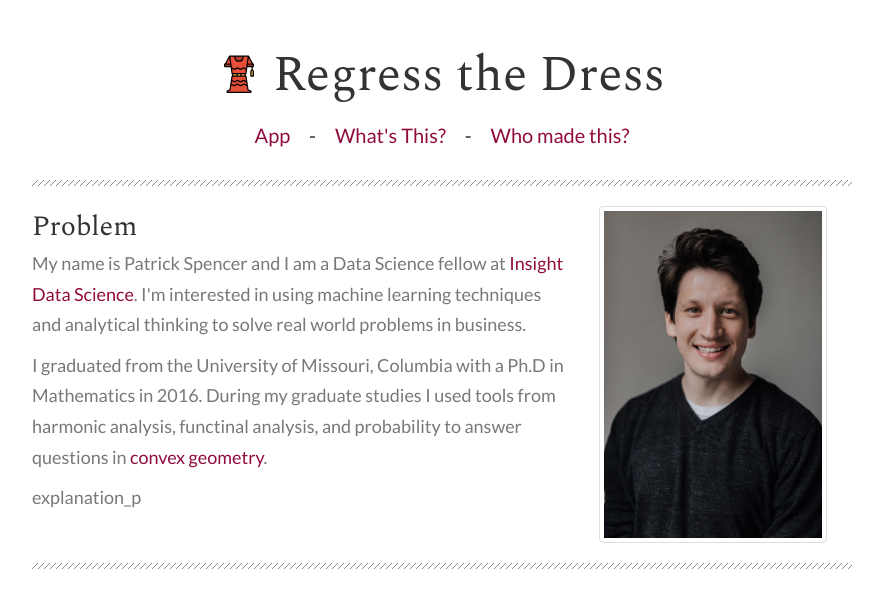
After one commit to patrickspencer/regressthedress, a Flask app: page /who/ in a window 1280 px wide. The commit adds this page. Shown: the top 608 px of the page, without its empty margins (198-1080 px from the left). Run offline with Flask 2, Linux system fonts and the light colour scheme; parts of the project's set-up code (start-up, migrations or seed data) failed here and were passed over; some libraries are stand-ins or nearby versions.

Commit message:
Update web front end. Add pages

```diff
--- a/wombat/webapp/forms.py
+++ b/wombat/webapp/forms.py
@@ -22,5 +22,7 @@ class DescriptionForm(Form):
     est_price = FloatField(label='Retail Price', validators =
     [validators.Required(message="""Please enter a retail price. If you
                 don\'t know the exact price of the item you can estimate
-                it or look for similar priced items""")])
+                it or look for similar priced items"""),
+                validators.NumberRange(min=.00001, message="""Please enter a
+                    positive number for price.""")])
     submit = SubmitField(label='Submit')
--- a/wombat/webapp/static/css/main.css
+++ b/wombat/webapp/static/css/main.css
@@ -52,11 +52,16 @@ label:focus,
 
 #title {
   text-align: center;
-  margin: 20px 0 30px 0; }
+  margin: 20px 0 10px 0; }
 
 #links {
   text-align: center;
-  margin: 10px 0 20px 0; }
+  margin: 5px 0 30px 0;
+}
+
+#links > a {
+  margin: 0 15px 0 15px;
+}
 
 .form-control {
 font-size: 100%;
@@ -64,7 +69,8 @@ font-size: 90%;
 outline: none;
 -webkit-box-shadow: none !important;
 -moz-box-shadow: none !important;
-box-shadow: none !important; }
+box-shadow: none !important;
+}
 
 .select_custom {
   padding: 10px;
--- a/wombat/webapp/templates/base.jinja2
+++ b/wombat/webapp/templates/base.jinja2
@@ -20,6 +20,18 @@
     <body>
 
     <div class="container">
+      <div class="row" id="title">
+          <div class="top_title">
+        <img src="{{ url_for('static', filename="img/red_dress.svg") }}" class="top_icon">
+        <span class="title_text">Regress the Dress</span>
+          </div>
+      </div>
+      <div class="row" id="links">
+        <a href="{{ url_for('main.index') }}">App</a> -
+        <a href="{{ url_for('main.about') }}">What's This?</a> -
+        <a href="{{ url_for('main.who') }}">Who made this?</a>
+      </div>
+      <hr class="fancy_hr">
 	    {% block content %}{% endblock %}
     </div> <!-- /.container -->
 
--- /dev/null
+++ b/wombat/webapp/templates/who.jinja2
@@ -0,0 +1,37 @@
+{% extends "base.jinja2" %}
+
+{% block content %}
+<div class="about_this_site">
+<div id="brand_item_type_field_row" class="row">
+  <div class="col-md-8">
+    <span class="header">Problem</span>
+    <p class="explanation_p">
+    My name is Patrick Spencer and I am a Data Science fellow at <a
+    href="insightdatascience.com">Insight
+    Data Science</a>. I'm interested in using machine learning
+    techniques and analytical thinking to solve real world problems in
+    business.
+    </p>
+    <p class="explanation_p">
+    I graduated from the University of Missouri, Columbia with a Ph.D in
+    Mathematics in 2016. During my graduate studies I used tools from
+    harmonic analysis, functinal analysis, and probability to answer
+    questions in <a
+    href="https://en.wikipedia.org/wiki/Convex_geometry">convex
+    geometry</a>.
+    </p>
+    <p class="explanation_p">
+    explanation_p
+    </p>
+
+  </div> <!-- col-md-  -->
+  <div class="col-md-4">
+    <img src="{{ url_for('static', filename="img/headshot.jpg") }}"
+     class="img-thumbnail"
+    alt="Patrick Spencer" width="90%" />
+  </div> <!-- col-md-4  -->
+</div><!-- /.row -->
+<hr class="fancy_hr">
+</div> <!-- / .about_this_site -->
+
+{% endblock %}
--- a/wombat/webapp/views.py
+++ b/wombat/webapp/views.py
@@ -32,7 +32,10 @@ def index():
 def static_from_root():
     return send_from_directory(main.static_folder, request.path[1:])
 
-@main.route('test/')
-def test():
-    docs = ['1', '2', '3']
-    return render_template('test.jinja2', docs = docs)
+@main.route('about/')
+def about():
+    return render_template('about.jinja2')
+
+@main.route('who/')
+def who():
+    return render_template('who.jinja2')
```
Also changed, not shown: wombat/webapp/templates/about.jinja2 (+16 -24 lines), wombat/webapp/templates/index.jinja2 (+9 -38 lines), wombat/webapp/static/img/headshot.jpg (added).
